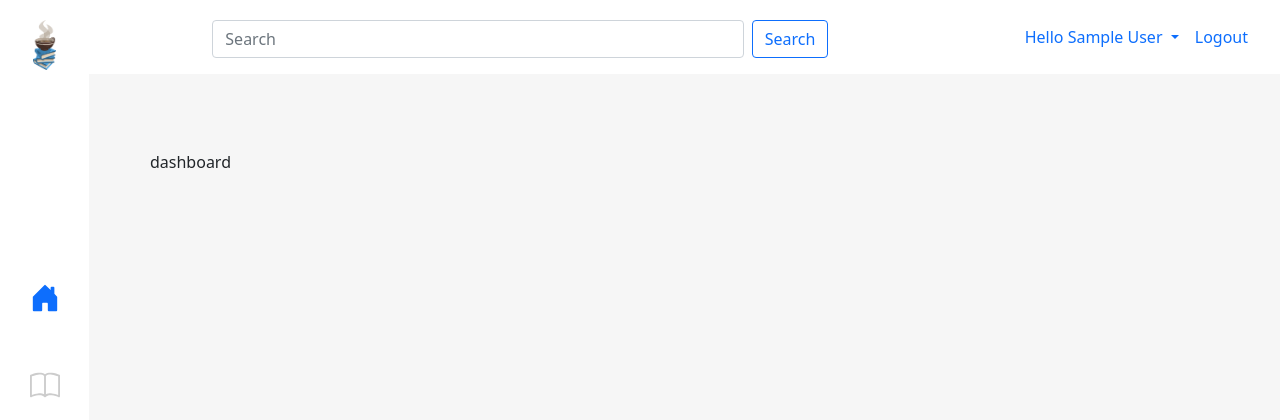
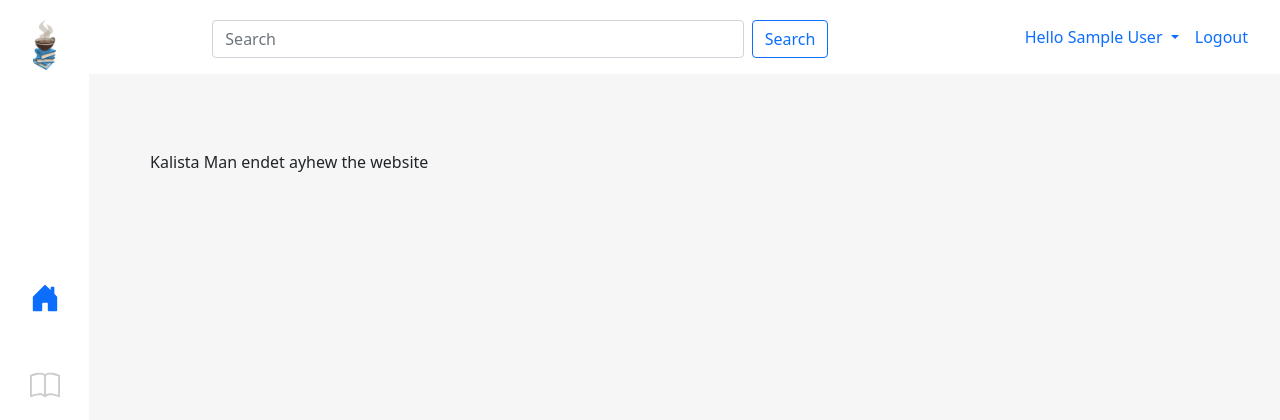
Before and after one commit to Kinn7/library-Management, a PHP site: page /dashboard.php in a window 1280 px wide. Shown: the top 420 px of the page. Run offline with PHP 8.4, Linux system fonts and the light colour scheme; the visitor is signed in with stand-in values (Sample User, id 1).

Commit message:
Update dashboard.php

```diff
--- a/dashboard.php
+++ b/dashboard.php
@@ -5,7 +5,7 @@ include_once "navigation.php";
 ?>
 <div class="main">
     <p>
-        dashboard
+        Kalista Man endet ayhew the website
     </p>
 </div>
 
```
